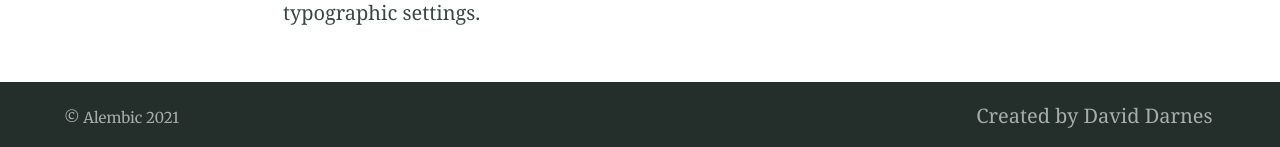
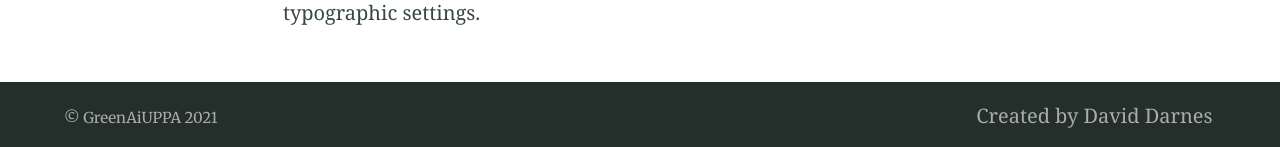
Before and after one commit to GreenAI-Uppa/GreenAI-Uppa.github.io, a Jekyll site: the page built from index.md, in a window 1280 px wide and 900 px high, scrolled down 7907 px. Shown: the part 750-897 px from the top of the window. Built offline with Jekyll 4.4.1, drawn with Linux system fonts in a browser that asks for light colours.

Commit message:
changing the title of the page

```diff
--- a/_config.yml
+++ b/_config.yml
@@ -93,7 +93,7 @@
 # 7. Site settings
 encoding: utf-8 # Make sure the encoding is right
 lang: en-GB # Set the site language
-title: "Alembic" # Site name or title, also used in jekyll-seo-tag
+title: "GreenAiUPPA" # Site name or title, also used in jekyll-seo-tag
 logo: "/assets/logos/uppalogocouleur.png" # Site logo, also used in jekyll-seo-tag
 description: "Website of the Green AI uppa research team" # Site description and default description, also used in jekyll-seo-tag
 url: "https://greenai-uppa.github.io/" # Site url, also used in jekyll-seo-tag
```
